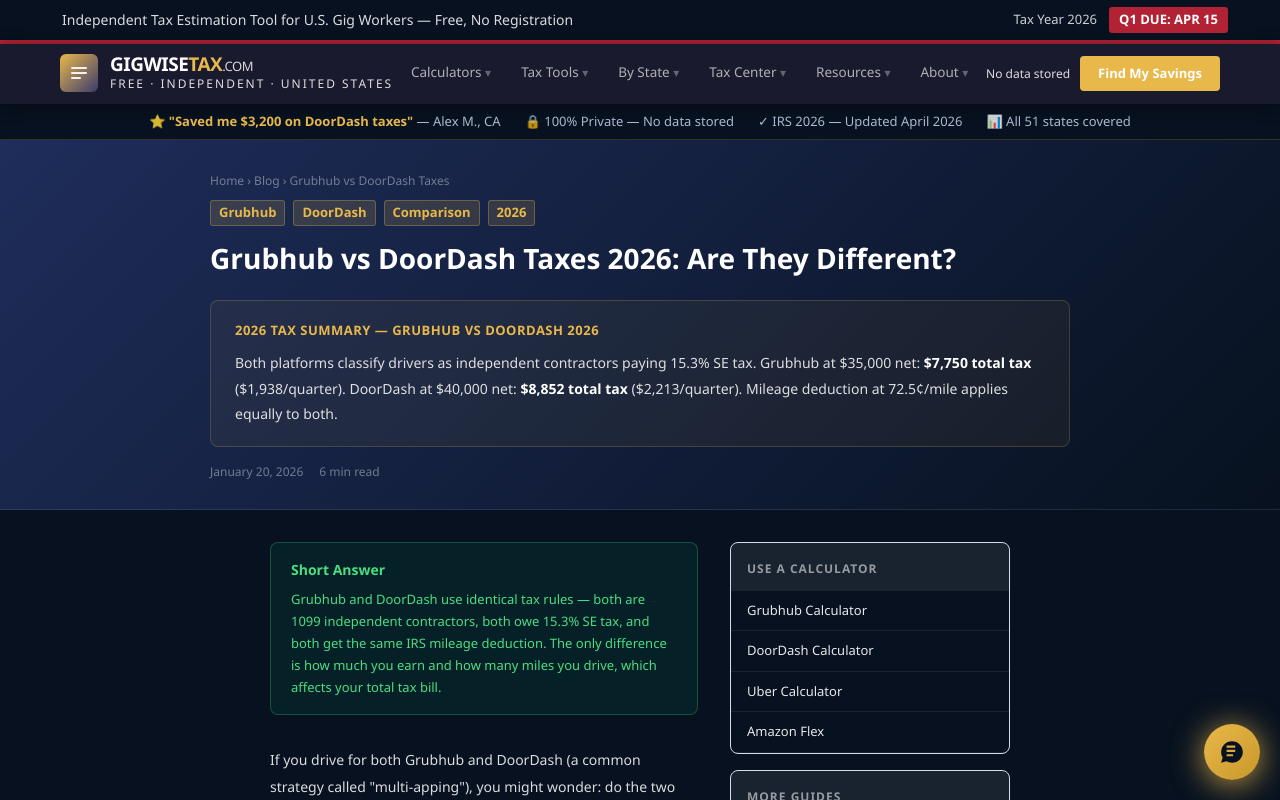
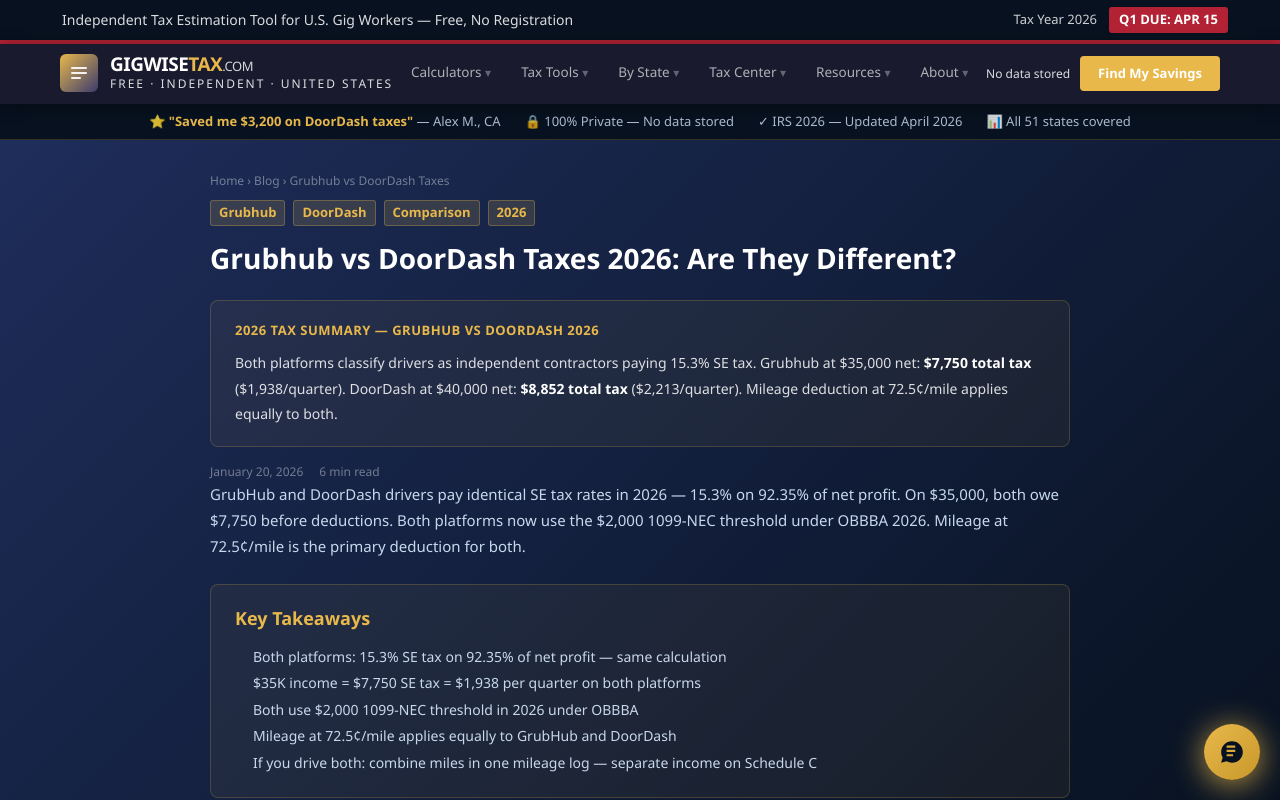
Before and after one commit to devqrcraft-ui/gigwisetax, a Next.js app: page /blog/grubhub-vs-doordash-taxes-2026 in a window 1280 px wide. Shown: the top 800 px of the page. Built offline with nearby package versions, Linux system fonts and the light colour scheme.

Commit message:
seo: answer-first + Key Takeaways — 4 blog pages gigwisetax

```diff
--- a/app/blog/grubhub-vs-doordash-taxes-2026/page.tsx
+++ b/app/blog/grubhub-vs-doordash-taxes-2026/page.tsx
@@ -44,6 +44,23 @@ export default function GrubhubVsDoorDashPost() {
             <span style={{ fontSize: 12, color: 'rgba(255,255,255,.4)' }}> January 20, 2026</span>
             <span style={{ fontSize: 12, color: 'rgba(255,255,255,.4)' }}> 6 min read</span>
           </div>
+        <section id="answer">
+          <p style={{ margin: '0 0 24px', fontSize: 15, lineHeight: 1.75, color: '#C8D8EC' }}>
+            GrubHub and DoorDash drivers pay identical SE tax rates in 2026 — 15.3% on 92.35% of net profit. On $35,000, both owe $7,750 before deductions. Both platforms now use the $2,000 1099-NEC threshold under OBBBA 2026. Mileage at 72.5¢/mile is the primary deduction for both.
+          </p>
+        </section>
+        <section id="key-takeaways">
+          <div style={{ background: 'rgba(232,184,75,0.06)', border: '1px solid rgba(232,184,75,0.2)', borderRadius: 8, padding: '20px 24px', marginBottom: 32 }}>
+            <h2 style={{ fontSize: 'clamp(16px,3vw,18px)', fontWeight: 700, color: '#e8b84b', marginTop: 0, marginBottom: 12 }}>Key Takeaways</h2>
+            <ul style={{ margin: 0, padding: '0 0 0 18px', lineHeight: 1.9, fontSize: 14, color: '#C8D8EC' }}>
+          <li>Both platforms: 15.3% SE tax on 92.35% of net profit — same calculation</li>
+          <li>$35K income = $7,750 SE tax = $1,938 per quarter on both platforms</li>
+          <li>Both use $2,000 1099-NEC threshold in 2026 under OBBBA</li>
+          <li>Mileage at 72.5¢/mile applies equally to GrubHub and DoorDash</li>
+          <li>If you drive both: combine miles in one mileage log — separate income on Schedule C</li>
+            </ul>
+          </div>
+        </section>
         </div>
       </div>
 
--- a/app/blog/mileage-rate-2026/page.tsx
+++ b/app/blog/mileage-rate-2026/page.tsx
@@ -44,6 +44,23 @@ export default function MileageRate2026Post() {
             <span style={{ fontSize: 12, color: 'rgba(255,255,255,.4)' }}> January 3, 2026</span>
             <span style={{ fontSize: 12, color: 'rgba(255,255,255,.4)' }}> 5 min read</span>
           </div>
+        <section id="answer">
+          <p style={{ margin: '0 0 24px', fontSize: 15, lineHeight: 1.75, color: '#C8D8EC' }}>
+            The IRS standard mileage rate for 2026 is 72.5 cents per mile for business use. On 10,000 delivery miles, that is a $7,250 deduction — saving $1,088 in self-employment tax. This rate applies to DoorDash, Uber, Lyft, Instacart, and all gig economy drivers who use their personal vehicle for work.
+          </p>
+        </section>
+        <section id="key-takeaways">
+          <div style={{ background: 'rgba(232,184,75,0.06)', border: '1px solid rgba(232,184,75,0.2)', borderRadius: 8, padding: '20px 24px', marginBottom: 32 }}>
+            <h2 style={{ fontSize: 'clamp(16px,3vw,18px)', fontWeight: 700, color: '#e8b84b', marginTop: 0, marginBottom: 12 }}>Key Takeaways</h2>
+            <ul style={{ margin: 0, padding: '0 0 0 18px', lineHeight: 1.9, fontSize: 14, color: '#C8D8EC' }}>
+          <li>2026 IRS mileage rate: 72.5¢/mile — highest rate in five years</li>
+          <li>10,000 business miles = $7,250 deduction = $1,088 SE tax saved</li>
+          <li>Count miles from app-on to app-off — not just miles with passengers or food</li>
+          <li>Cannot combine mileage deduction with actual gas/depreciation in the same year</li>
+          <li>Use Stride, MileIQ, or a manual logbook — IRS requires contemporaneous records</li>
+            </ul>
+          </div>
+        </section>
         </div>
       </div>
 
--- a/app/blog/quarterly-taxes-gig-workers/page.tsx
+++ b/app/blog/quarterly-taxes-gig-workers/page.tsx
@@ -51,6 +51,23 @@ export default function QuarterlyTaxesGuide() {
             <span>·</span>
             <span>{'~9 min read · 2,300 words'}</span>
           </div>
+        <section id="answer">
+          <p style={{ margin: '0 0 24px', fontSize: 15, lineHeight: 1.75, color: '#C8D8EC' }}>
+            Gig workers who expect to owe $1,000 or more in 2026 must pay quarterly estimated taxes. A DoorDash or Lyft driver earning $35,000 owes approximately $1,938 per quarter. Missing payments triggers a 5% underpayment penalty. Pay via IRS Direct Pay — free and takes under 5 minutes.
+          </p>
+        </section>
+        <section id="key-takeaways">
+          <div style={{ background: 'rgba(232,184,75,0.06)', border: '1px solid rgba(232,184,75,0.2)', borderRadius: 8, padding: '20px 24px', marginBottom: 32 }}>
+            <h2 style={{ fontSize: 'clamp(16px,3vw,18px)', fontWeight: 700, color: '#e8b84b', marginTop: 0, marginBottom: 12 }}>Key Takeaways</h2>
+            <ul style={{ margin: 0, padding: '0 0 0 18px', lineHeight: 1.9, fontSize: 14, color: '#C8D8EC' }}>
+          <li>Threshold: owe $1,000+ annually → quarterly payments required</li>
+          <li>$35K gig income = $7,750 SE tax = $1,938 per quarter</li>
+          <li>Due dates: April 15 / June 16 / September 15 / January 15</li>
+          <li>Safe harbor: pay 100% of last year's total tax to eliminate underpayment risk</li>
+          <li>State estimated taxes also due on the same dates in most states</li>
+            </ul>
+          </div>
+        </section>
         </header>
 
         {/* ANSWER-FIRST */}
--- a/app/blog/self-employment-tax-rate-2026/page.tsx
+++ b/app/blog/self-employment-tax-rate-2026/page.tsx
@@ -50,6 +50,23 @@ export default function SelfEmploymentTaxRate2026() {
             <span>·</span>
             <span>{'~8 min read · 2,000 words'}</span>
           </div>
+        <section id="answer">
+          <p style={{ margin: '0 0 24px', fontSize: 15, lineHeight: 1.75, color: '#C8D8EC' }}>
+            The self-employment tax rate in 2026 is 15.3% — 12.4% for Social Security on income up to $184,500, and 2.9% for Medicare with no cap. SE tax applies to 92.35% of net profit, not gross income. On $50,000 net profit, SE tax is $11,565. You deduct half ($5,783) from gross income before calculating federal income tax.
+          </p>
+        </section>
+        <section id="key-takeaways">
+          <div style={{ background: 'rgba(232,184,75,0.06)', border: '1px solid rgba(232,184,75,0.2)', borderRadius: 8, padding: '20px 24px', marginBottom: 32 }}>
+            <h2 style={{ fontSize: 'clamp(16px,3vw,18px)', fontWeight: 700, color: '#e8b84b', marginTop: 0, marginBottom: 12 }}>Key Takeaways</h2>
+            <ul style={{ margin: 0, padding: '0 0 0 18px', lineHeight: 1.9, fontSize: 14, color: '#C8D8EC' }}>
+          <li>SE tax rate: 15.3% total — 12.4% SS + 2.9% Medicare</li>
+          <li>SS wage base: $184,500 in 2026 — income above this cap pays only 2.9% Medicare</li>
+          <li>SE tax applies to 92.35% of net profit — not your gross earnings</li>
+          <li>Deduct half of SE tax on Schedule 1 Line 15 — reduces federal income tax</li>
+          <li>$50K net profit = $11,565 SE tax | $35K = $7,750 | $40K = $8,852</li>
+            </ul>
+          </div>
+        </section>
         </header>
 
         {/* ANSWER-FIRST */}
```
